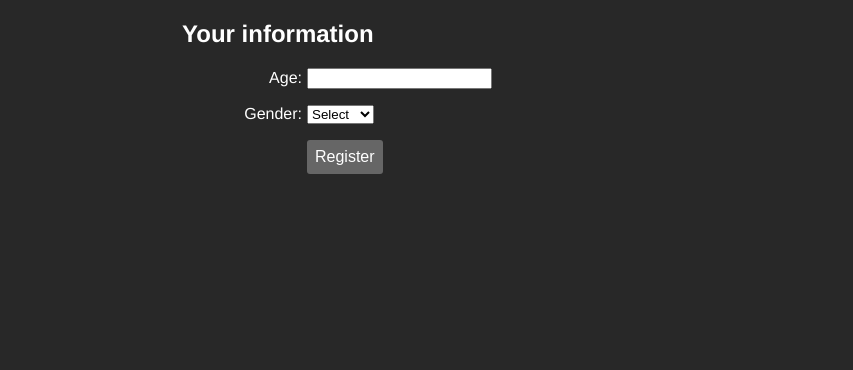
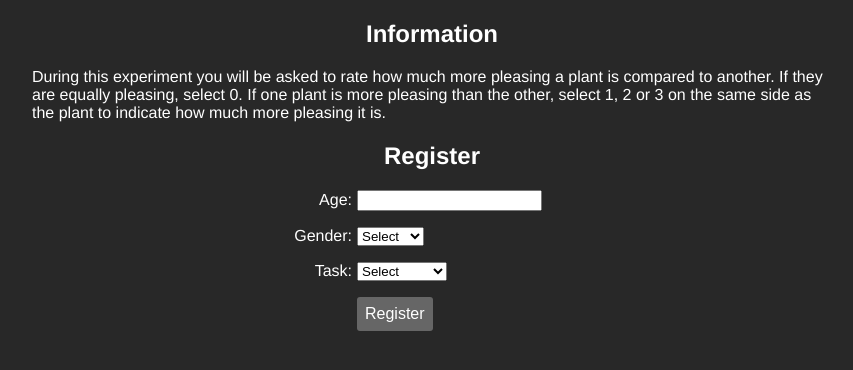
Before and after one commit to Gachapen/lsys-pairwise, a Vue app in the folder front/: page /task/1 in a window 1280 px wide. Shown: the top 370 px of the page, without its empty margins (208-1061 px from the left). Built offline with nearby package versions, Linux system fonts and the light colour scheme.

Commit message:
[front] Fix crash, simplify task, update API's
Crash was caused by memory usage. It seems like <component :is='comparison'> caused the
DOM nodes to be kept in memory when the comparison pair changed.

```diff
--- a/front/src/App.vue
+++ b/front/src/App.vue
@@ -42,6 +42,8 @@ html, body, #app
   height: 100%
   margin: 0
   padding: 0
+  background: #282828
+
 
 html
   box-sizing: border-box
--- a/front/src/components/Comparison.vue
+++ /dev/null
@@ -1,86 +0,0 @@
-<template lang="pug">
-  .comparison
-    .video-pair
-      video(autoplay loop)
-        source(v-if='srcA' :src='`${srcA}/webm`' type='video/webm')
-        source(v-if='srcA' :src='`${srcA}/mp4`' type='video/mp4')
-        | Can't play video; your browser doesn't support HTML5 video in WebM with VP8/VP9 or MP4 with H.264.
-      video(autoplay loop)
-        source(v-if='srcB' :src='`${srcB}/webm`' type='video/webm')
-        source(v-if='srcB' :src='`${srcB}/mp4`' type='video/mp4')
-        | Can't play video; your browser doesn't support HTML5 video in WebM with VP8/VP9 or MP4 with H.264.
-    comparison-slider.slider.realistic(equal='realistic' more='more realistic' :weight.sync='realistic')
-    comparison-slider.slider.pleasing(equal='pleasing' more='more pleasing' :weight.sync='pleasing')
-</template>
-
-<script>
-import ComparisonSlider from './ComparisonSlider'
-import { API_BASE } from '../config'
-
-export default {
-  components: {
-    ComparisonSlider,
-  },
-  props: {
-    pair: {
-      type: Object,
-      required: true,
-    },
-  },
-  data () {
-    return {
-      realistic: undefined,
-      pleasing: undefined,
-    }
-  },
-  computed: {
-    srcA () {
-      if (this.pair.a) {
-        return `${API_BASE}/video/${this.pair.a}`
-      } else {
-        return null
-      }
-    },
-    srcB () {
-      if (this.pair.b) {
-        return `${API_BASE}/video/${this.pair.b}`
-      } else {
-        return null
-      }
-    },
-  },
-  watch: {
-    realistic (weight) {
-      this.$emit('update:realistic', weight)
-    },
-    pleasing (weight) {
-      this.$emit('update:pleasing', weight)
-    },
-  },
-}
-</script>
-
-<style scoped lang="sass">
-.comparison
-  background-color: rgb(127, 127, 127)
-  width: 1250px
-  margin: 0 auto
-
-  >.video-pair
-    >video
-      margin: 10px
-      width: auto
-      height: auto
-
-  >.slider
-    margin-top: 10px
-    padding: 15px
-    background: rgb(137, 137, 137)
-
-  >button.next
-    margin-top: 10px
-    padding: 10px 20px
-    border: 0
-    font-size: 12pt
-    background: rgb(200, 200, 200)
-</style>
--- a/front/src/components/ComparisonSlider.vue
+++ b/front/src/components/ComparisonSlider.vue
@@ -1,5 +1,13 @@
 <template lang="pug">
   .comparison-slider
+    .headings
+      .left
+        h4 Left is {{ more }}
+      .equal
+        h4 Equally {{ equal }}
+      .right
+        h4 Right is {{ more }}
+    .slider
       template(v-for='point in points')
         label
           input(type='radio' :name='equal' :value='point.weight' v-model='weight')
@@ -27,40 +35,32 @@ export default {
     points () {
       return [
         {
-          weight: 1 / 9,
-          label: `Extremely ${this.more}`,
+          weight: 1 / (1 + (8/3 * 3)),
+          label: '3'
         },
         {
-          weight: 1 / 7,
-          label: `Far ${this.more}`,
+          weight: 1 / (1 + (8/3 * 2)),
+          label: '2',
         },
         {
-          weight: 1 / 5,
-          label: `Much ${this.more}`,
-        },
-        {
-          weight: 1 / 3,
-          label: `Slightly ${this.more}`,
+          weight: 1 / (1 + (8/3 * 1)),
+          label: '1',
         },
         {
           weight: 1,
-          label: `Equally ${this.equal}`,
+          label: '0',
         },
         {
-          weight: 3,
-          label: `Slightly ${this.more}`,
+          weight: 1 + (8/3 * 1),
+          label: '1'
         },
         {
-          weight: 5,
-          label: `Much ${this.more}`,
+          weight: 1 + (8/3 * 2),
+          label: '2',
         },
         {
-          weight: 7,
-          label: `Far ${this.more}`,
-        },
-        {
-          weight: 9,
-          label: `Extremely ${this.more}`,
+          weight: 1 + (8/3 * 3),
+          label: '3',
         },
       ]
     },
@@ -70,22 +70,34 @@ export default {
       this.$emit('update:weight', val)
     },
   },
+  methods: {
+    unselect () {
+      this.weight = undefined
+    }
+  },
 }
 </script>
 
 <style scoped lang="sass">
 .comparison-slider
+  padding: 15px
+
+  >.headings
+    width: 100%
+    display: flex
+    justify-content: space-evenly
+
+    h4
+      margin-top: 10px
+
+  >.slider
+    width: 100%
+    display: flex
+    justify-content: space-around
+
     >label
-    display: inline-block
-    width: 80px
       vertical-align: top
-    margin: 0 30px
-
-    &:first-child
-      margin-left: 0px
-
-    &:last-child
-      margin-right: 0px
+      width: 100%
 
       >input
         display: block
--- a/front/src/components/Register.vue
+++ b/front/src/components/Register.vue
@@ -1,7 +1,14 @@
 <template lang="pug">
   .register
+    section.info
+      h2 Information
+      p.
+        During this experiment you will be asked to rate how much more pleasing a plant is
+        compared to another. If they are equally pleasing, select 0. If one plant is more
+        pleasing than the other, select 1, 2 or 3 on the same side as the plant to indicate how
+        much more pleasing it is.
     section.user-info(v-if='!token')
-      h2 Your information
+      h2 Register
       p
         label(for='age')
           span Age:
@@ -14,6 +21,14 @@
           option(value='female') Female
           option(value='male') Male
           option(value='other') Other
+      p
+        label(for='task')
+          span Task:
+        select(id='task' v-model='task')
+          option(value='' disabled) Select
+          option(value='first') First
+          option(value='improve') Improve
+          option(value='experiment') Experiment
       p
         button(@click='register()') Register
     section.begin(v-if='token')
@@ -36,6 +51,7 @@ export default {
       age: undefined,
       gender: '',
       token: null,
+      task: '',
     }
   },
   computed: {
@@ -48,6 +64,7 @@ export default {
       post(`${API_BASE}/user`, {
         age: parseInt(this.age, 10),
         gender: this.gender,
+        task: this.task,
       })
         .then(response => {
           this.token = response.data.token
@@ -61,17 +78,19 @@ export default {
 <style scoped lang="sass">
 .register
   overflow: auto
-  width: 100%
+  width: 800px
   height: 100%
-  margin: 0
+  margin: 0 auto
   padding: 0
-  background: #282828
   color: white
+  text-align: left
 
 section
-  width: 500px
+  >h2
+    text-align: center
+
+section.user-info, section.begin
   margin: 0 auto
-  text-align: left
 
   label
     margin-right: 5px
@@ -89,4 +108,10 @@ section
     border-radius: 3px
     color: white
     text-decoration: none
+
+section.user-info
+  width: 400px
+
+section.begin
+  width: 500px
 </style>
--- a/front/src/components/Result.vue
+++ b/front/src/components/Result.vue
@@ -98,7 +98,7 @@ export default {
       return points
     },
     fetchNames () {
-      for (let rank of this.realistic_ranking) {
+      for (let rank of this.pleasing_ranking) {
         get(`${API_BASE}/sample/${rank.name}`)
           .then(response => {
             Vue.set(this.sample_names, rank.name, response.data.name)
@@ -108,24 +108,24 @@ export default {
     },
   },
   created () {
-    get(`${API_BASE}/task/improve/ranking/realistic/user/${this.token}`)
-      .then(response => {
-        this.realistic_ranking = response.data
-        this.fetchNames()
-      })
-      .catch(error => console.error('Failed retrieving realistic ranking', error))
+    // get(`${API_BASE}/task/improve/ranking/realistic/user/${this.token}`)
+    //   .then(response => {
+    //     this.realistic_ranking = response.data
+    //     this.fetchNames()
+    //   })
+    //   .catch(error => console.error('Failed retrieving realistic ranking', error))
 
-    get(`${API_BASE}/task/improve/ranking/pleasing/user/${this.token}`)
+    get(`${API_BASE}/ranking/${this.token}/pleasing`)
       .then(response => {
         this.pleasing_ranking = response.data
       })
       .catch(error => console.error('Failed retrieving pleasing ranking', error))
 
-    get(`${API_BASE}/task/improve/ranking/technical`)
-      .then(response => {
-        this.technical_ranking = response.data
-      })
-      .catch(error => console.error('Failed retrieving technical ranking', error))
+    // get(`${API_BASE}/task/improve/ranking/technical`)
+    //   .then(response => {
+    //     this.technical_ranking = response.data
+    //   })
+    //   .catch(error => console.error('Failed retrieving technical ranking', error))
   },
 }
 </script>
--- a/front/src/components/Task.vue
+++ b/front/src/components/Task.vue
@@ -1,18 +1,25 @@
 <template lang="pug">
   .pairwise
-    component(is='comparison' :pair='currentPair' :key='pairId' :realistic.sync='realistic' :pleasing.sync='pleasing')
+    .comparison(v-if='pairs.length > 0')
+      .video-pair
+        .video(v-html='videoA')
+        .video(v-html='videoB')
+      //- comparison-slider.slider.realistic(equal='realistic' more='more realistic' :weight.sync='realistic')
+      comparison-slider.slider.pleasing(equal='pleasing' more='more pleasing' :weight.sync='pleasing' ref='pleasingSlider')
+    .loading(v-else)
+      p Loading...
     button.next(v-if='!isLast' @click='next' :disabled='!canContinue') Next
     button.finish(v-else @click='finish' :disabled='!canContinue') Finish
 </template>
 
 <script>
-import Comparison from './Comparison'
+import ComparisonSlider from './ComparisonSlider'
 import { API_BASE } from '../config'
 import axios, { get, post } from 'axios'
 
 export default {
   components: {
-    Comparison,
+    ComparisonSlider,
   },
   props: {
     token: {
@@ -24,8 +31,9 @@ export default {
     return {
       pairs: [],
       pairIndex: 0,
-      realistic: undefined,
+      // realistic: undefined,
       pleasing: undefined,
+      videoTypes: ['webm', 'mp4'],
     }
   },
   computed: {
@@ -43,10 +51,25 @@ export default {
       return `${this.currentPair.a} ${this.currentPair.b}`
     },
     canContinue () {
-      return this.realistic && this.pleasing
+      // return this.realistic && this.pleasing
+      return this.pleasing
     },
     isLast () {
       return this.pairIndex === this.pairs.length - 1
+    },
+    videoA () {
+      if (this.currentPair.a) {
+        return this.constructVideoElement(this.currentPair.a)
+      } else {
+        return ''
+      }
+    },
+    videoB () {
+      if (this.currentPair.b) {
+        return this.constructVideoElement(this.currentPair.b)
+      } else {
+        return ''
+      }
     },
   },
   methods: {
@@ -61,19 +84,20 @@ export default {
     },
     next () {
       axios.all([
-        this.postWeight('realistic', this.realistic),
+        // this.postWeight('realistic', this.realistic),
         this.postWeight('pleasing', this.pleasing),
       ])
         .then(() => {
           this.pairIndex += 1
-          this.realistic = undefined
+          // this.realistic = undefined
           this.pleasing = undefined
+          this.$refs.pleasingSlider.unselect()
         })
         .catch(error => console.error('Failed posting weights', error))
     },
     finish () {
       axios.all([
-        this.postWeight('realistic', this.realistic),
+        // this.postWeight('realistic', this.realistic),
         this.postWeight('pleasing', this.pleasing),
       ])
         .then(() => {
@@ -81,9 +105,20 @@ export default {
         })
         .catch(error => console.error('Failed posting weights', error))
     },
+    constructVideoElement (sampleId) {
+      const baseSrc = `${API_BASE}/video/${sampleId}`
+
+      let sources = ''
+      for (let type of this.videoTypes) {
+        sources += `<source src='${baseSrc}/${type}' type='video/${type}'>`
+      }
+      sources += `Can't play video; your browser doesn't support HTML5 video in WebM with VP8/VP9 or MP4 with H.264.`
+
+      return `<video autoplay="true" loop="true">${sources}</video>`
+    },
   },
   created () {
-    get(`${API_BASE}/task/improve/user/${this.token}`)
+    get(`${API_BASE}/task/${this.token}`)
       .then(response => {
         this.pairs = response.data
         this.pairIndex = 0
@@ -110,4 +145,41 @@ export default {
     border: 0
     font-size: 12pt
     background: rgb(200, 200, 200)
+
+.comparison
+  background-color: rgb(127, 127, 127)
+  max-width: 1250px
+  margin: 0 auto
+
+  >.video-pair
+    >.video
+      display: inline-block
+      width: auto
+      height: auto
+
+  >.slider
+    background: rgb(137, 137, 137)
+
+  >button.next
+    margin-top: 10px
+    padding: 10px 20px
+    border: 0
+    font-size: 12pt
+    background: rgb(200, 200, 200)
 </style>
+
+<style lang="sass">
+.comparison > .video-pair > .video > video
+  display: block
+  width: auto
+  height: auto
+  margin: 10px
+
+  @media (max-width: 1400px)
+    width: 500px
+    height: 500px
+
+  @media (max-width: 1100px)
+    width: 300px
+    height: 300px
+</style>
```
Lines whose indentation alone changed are shown as unchanged.
